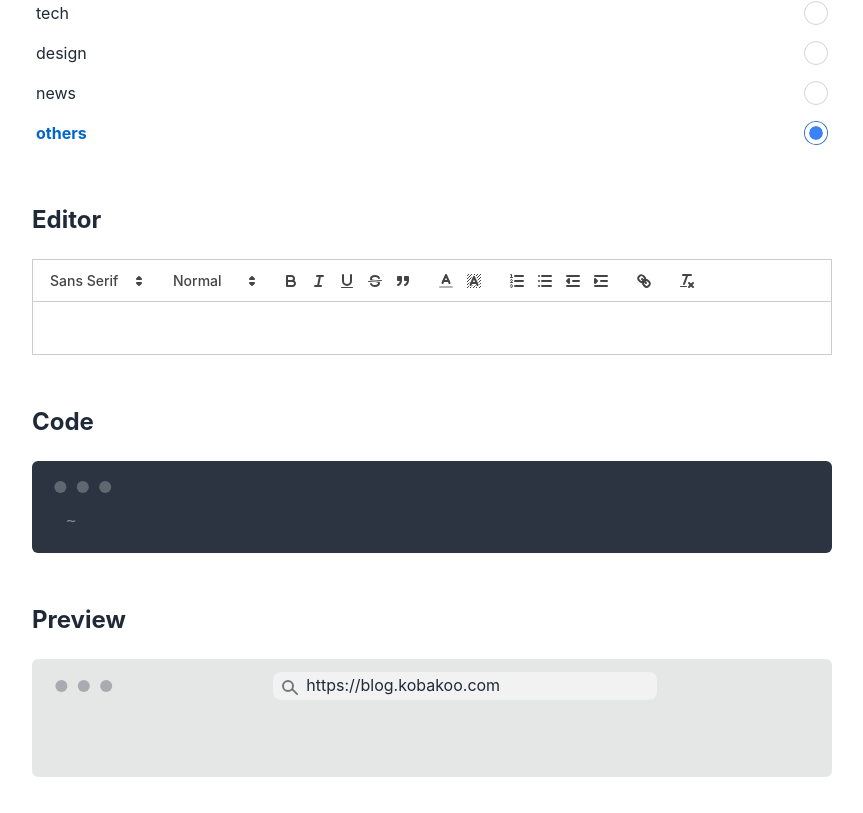
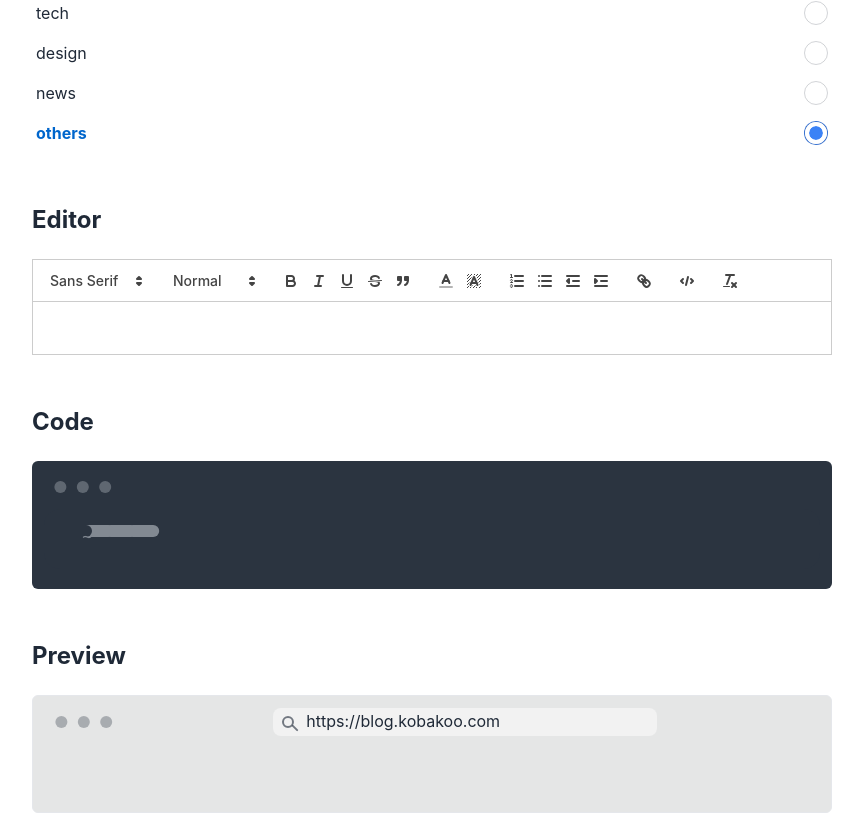
Before and after one commit to kobakoo/the-blog, a Next.js app: page /post in a window 1280 px wide. Shown: the part 1049-1862 px from the top of the page, without its empty margins (208-1071 px from the left). Before the commit the page ends 1826 px from the top, so only its background shows below. Built offline with nearby package versions, Linux system fonts and the light colour scheme.

Commit message:
post page was added code block

```diff
--- a/package.json
+++ b/package.json
@@ -42,12 +42,14 @@
     "graphql-tag": "^2.12.6",
     "next": "14.0.2",
     "next-seo": "^6.4.0",
+    "prismjs": "^1.29.0",
     "quill": "^1.3.7",
     "quill-magic-url": "^4.2.0",
     "react": "^18.2.0",
     "react-dom": "18.2.0",
     "react-hot-toast": "^2.4.1",
     "react-quill": "^2.0.0",
+    "react-syntax-highlighter": "^15.5.0",
     "reflect-metadata": "^0.1.13",
     "sharp": "^0.32.6",
     "slate": "^0.100.0",
@@ -55,6 +57,7 @@
     "tsyringe": "^4.8.0"
   },
   "devDependencies": {
+    "@types/react-syntax-highlighter": "^15.5.10",
     "autoprefixer": "^10.4.16",
     "daisyui": "^3.9.4",
     "file-loader": "^6.2.0",
--- a/src/app/globals.css
+++ b/src/app/globals.css
@@ -95,3 +95,7 @@ img {
 blockquote {
   @apply p-4 my-4 border-s-4 border-gray-300 bg-gray-50 dark:border-gray-500 dark:bg-gray-800;
 }
+
+pre {
+  @apply mockup-code p-4 bg-black;
+}
--- a/src/app/post/page.jsx
+++ b/src/app/post/page.jsx
@@ -10,6 +10,12 @@ import Header from "@/components/Header";
 import Image from "next/image";
 import { collection, addDoc } from "firebase/firestore";
 import dynamic from "next/dynamic";
+import "prismjs/themes/prism.css";
+import Prism from "prismjs";
+
+// 必要な言語のコンポーネントをインポート
+import "prismjs/components/prism-javascript";
+import "prismjs/components/prism-css";
 
 const ReactQuill = dynamic(
   () => {
@@ -106,10 +112,8 @@ export default function MyComponent() {
         { indent: "+1" },
       ],
       ["link"],
-      [
-        // [{ handlers: { image: selectLocalImage } }],
-        "clean",
-      ],
+      ["code-block"],
+      ["clean"],
       // handlers: {
       //   image: function () {},
       // },
@@ -128,7 +132,7 @@ export default function MyComponent() {
     "bullet",
     "indent",
     "link",
-    "image",
+    "code-block",
   ];
   return (
     <div>
@@ -275,7 +279,11 @@ export default function MyComponent() {
         key="quill-editor"
         theme="snow"
         value={value}
-        onChange={setValue}
+        onChange={(content, delta, source, editor) => {
+          const textValue = content;
+          setValue(textValue);
+          Prism.highlightAll();
+        }}
         modules={modules}
         formats={formats}
         ref={editorRef}
@@ -285,7 +293,7 @@ export default function MyComponent() {
         Code
       </h2>
       <div className="mockup-code mt-6 sm:mx-auto lg:w-[800px] md:w-[692px] w-11/12 mx-3 max-w-full sm:rounded-md rounded-none">
-        <pre data-prefix="~" className="mx-3">
+        <pre data-prefix="~" className="mx-3 bg-inherit">
           <code>{value}</code>
         </pre>
       </div>
```
Also changed, not shown: 1 other file (tests, documents, lock files or other folders).
